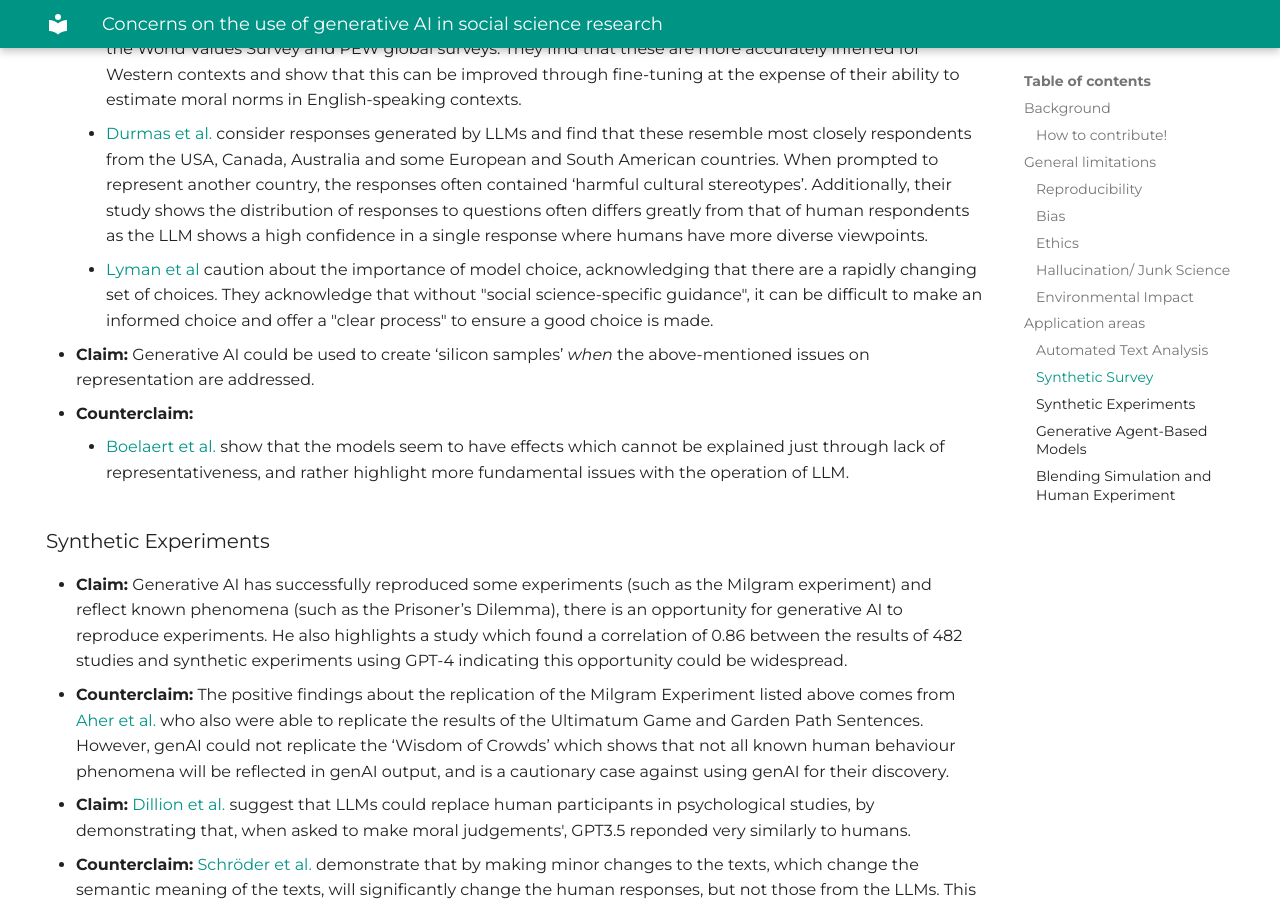
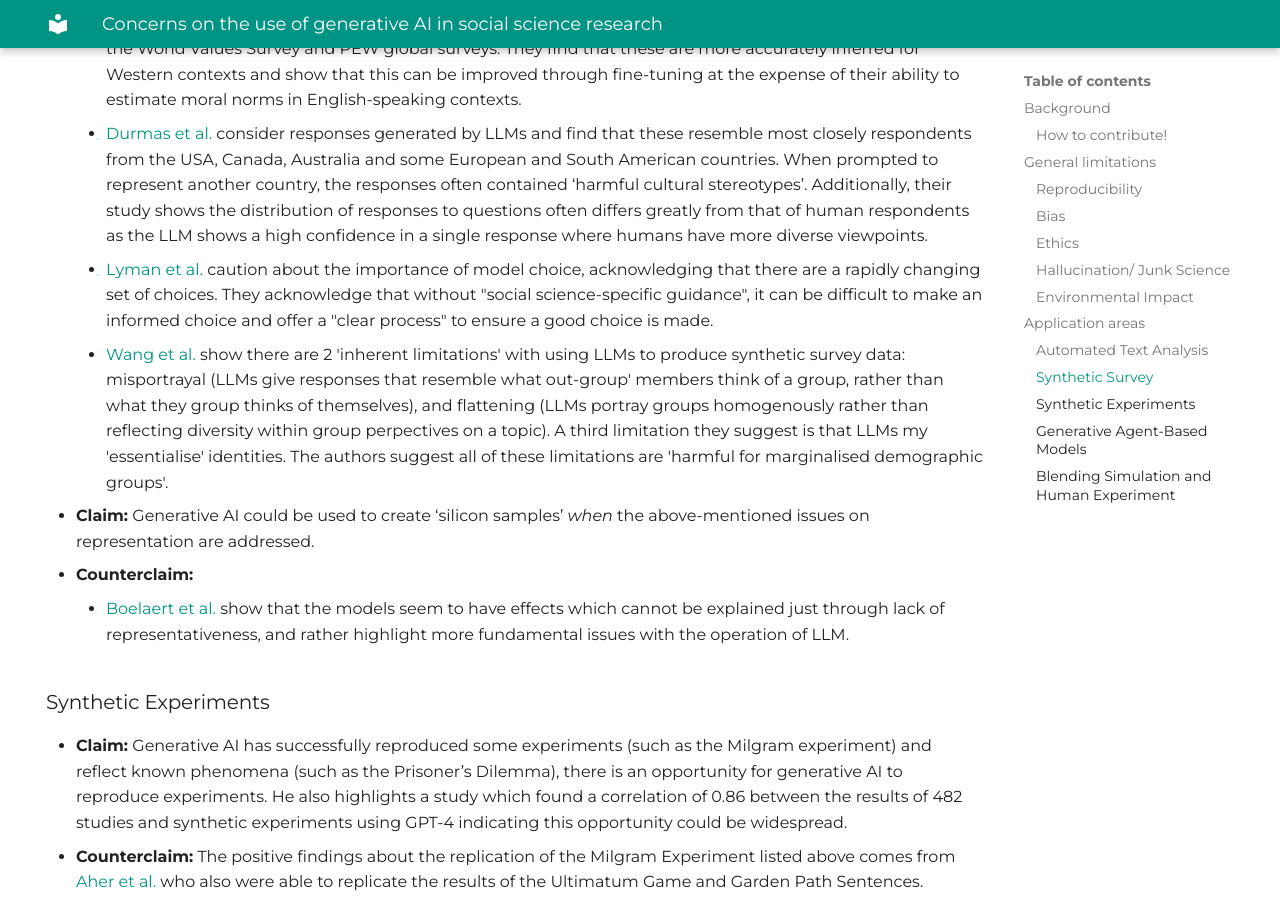
Before and after one commit to uh-dcm/genai-concerns, an MkDocs documentation site: the page built from docs/index.md, in a window 1280 px wide and 900 px high, scrolled down 4846 px. Built offline with MkDocs 1.6.1 and Material for MkDocs 9.7.7, drawn with Linux system fonts in a browser that asks for light colours.

Commit message:
Update index.md

```diff
--- a/docs/index.md
+++ b/docs/index.md
@@ -90,7 +90,8 @@ The environmental cost of training and using generative AI tools are significant
     - [Von der Hayder et al.](https://arxiv.org/pdf/2407.08563) considered whether LLMs could be used to estimate vote choice in Germany by generating a silicon sample based on the 2017 German Longitudinal Election Study. They found that vote choice was not predicted accurately and results indicated a bias towards left-wing parties. Additionally, their results indicated that the LLMs were unable to demonstrate nuances in voting behaviours beyond ‘typical’ voter types.
     - [Ramezani and Xu](https://arxiv.org/pdf/2306.01857) study whether English-language LLMs ‘understand’ moral norms in various countries using the World Values Survey and PEW global surveys. They find that these are more accurately inferred for Western contexts and show that this can be improved through fine-tuning at the expense of their ability to estimate moral norms in English-speaking contexts.
     - [Durmas et al.](https://arxiv.org/pdf/2306.16388) consider responses generated by LLMs and find that these resemble most closely respondents from the USA, Canada, Australia and some European and South American countries. When prompted to represent another country, the responses often contained ‘harmful cultural stereotypes’. Additionally, their study shows the distribution of responses to questions often differs greatly from that of human respondents as the LLM shows a high confidence in a single response where humans have more diverse viewpoints.
-    - [Lyman et al](https://journals.sagepub.com/doi/10.1177/00491241251342008) caution about the importance of model choice, acknowledging that there are a rapidly changing set of choices. They acknowledge that without "social science-specific guidance", it can be difficult to make an informed choice and offer a "clear process" to ensure a good choice is made.
+    - [Lyman et al.](https://journals.sagepub.com/doi/10.1177/00491241251342008) caution about the importance of model choice, acknowledging that there are a rapidly changing set of choices. They acknowledge that without "social science-specific guidance", it can be difficult to make an informed choice and offer a "clear process" to ensure a good choice is made.
+    - [Wang et al.](https://arxiv.org/abs/2402.01908) show there are 2 'inherent limitations' with using LLMs to produce synthetic survey data: misportrayal (LLMs give responses that resemble what out-group' members think of a group, rather than what they group thinks of themselves), and flattening (LLMs portray groups homogenously rather than reflecting diversity within group perpectives on a topic). A third limitation they suggest is that LLMs my 'essentialise' identities. The authors suggest all of these limitations are 'harmful for marginalised demographic groups'.
 
 - **Claim:** Generative AI could be used to create ‘silicon samples’ _when_ the above-mentioned issues on representation are addressed.
 - **Counterclaim:**
```
